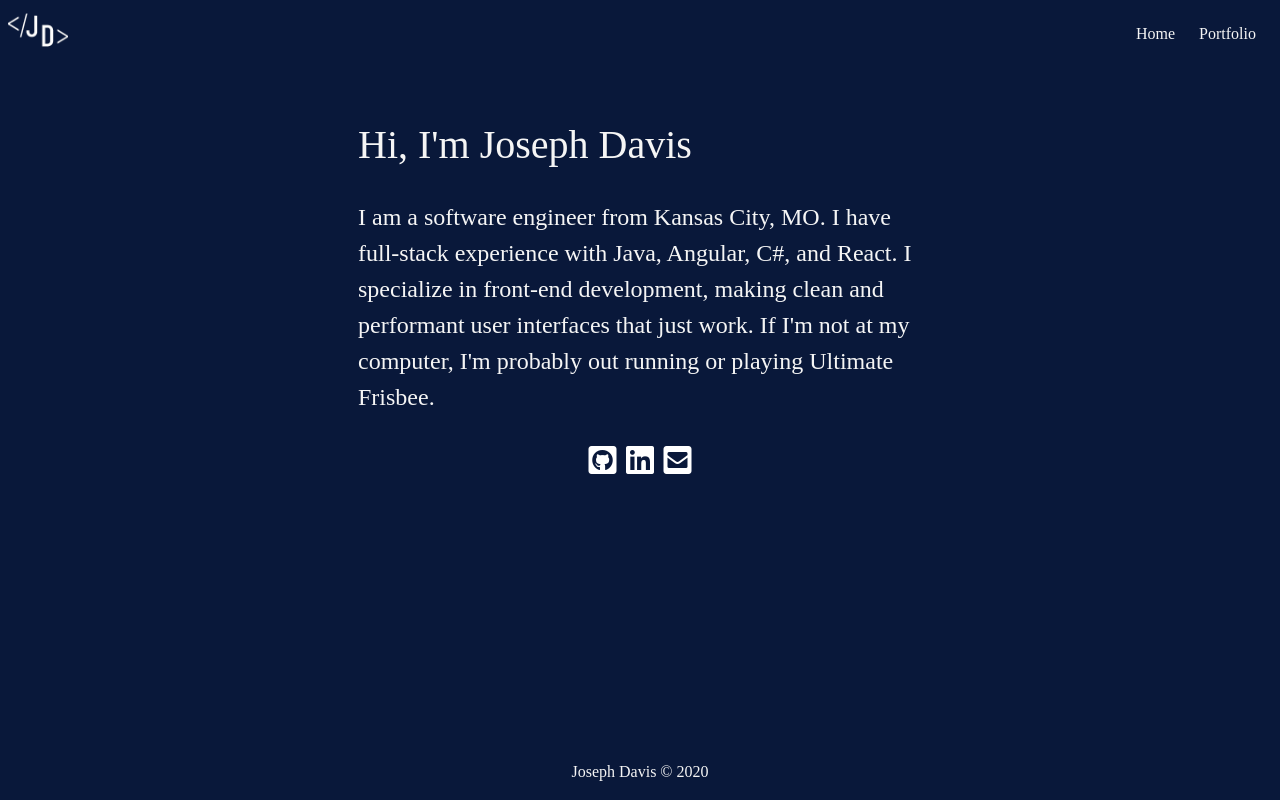
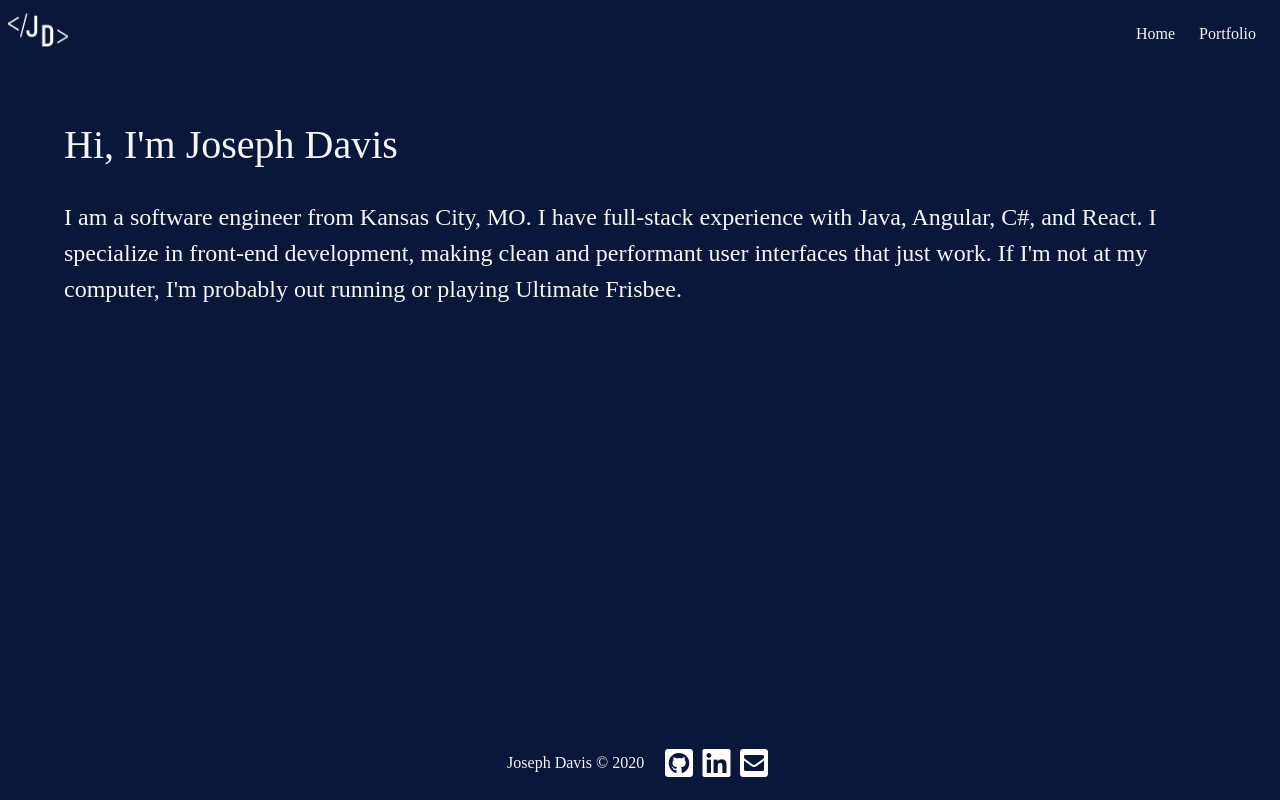
Before and after one commit to Nerrdii/josephndavis.com, a Gatsby site: page / in a window 1280 px wide. Built offline with nearby package versions, Linux system fonts and the light colour scheme; Gatsby itself is replaced by a stand-in of ours.

Commit message:
Update layout

```diff
--- a/src/components/footer.js
+++ b/src/components/footer.js
@@ -1,9 +1,31 @@
 import React from 'react';
+import socialLinks from '../config/social';
 
 const Footer = () => (
   <footer className="footer has-background-dark">
-    <div className="content has-text-centered has-text-light">
-      <p>Joseph Davis &copy; {new Date().getFullYear()}</p>
+    <div
+      className="content has-text-centered has-text-light is-flex"
+      style={{
+        justifyContent: 'center',
+        alignItems: 'center'
+      }}
+    >
+      <span>Joseph Davis &copy; {new Date().getFullYear()}</span>
+      <div className="icons">
+        <a href={socialLinks.github} target="_blank" rel="noopener noreferrer">
+          <i className="fab fa-github-square fa-2x" />
+        </a>
+        <a
+          href={socialLinks.linkedin}
+          target="_blank"
+          rel="noopener noreferrer"
+        >
+          <i className="fab fa-linkedin fa-2x" />
+        </a>
+        <a href={socialLinks.email}>
+          <i className="fas fa-envelope-square fa-2x" />
+        </a>
+      </div>
     </div>
   </footer>
 );
--- a/src/pages/index.js
+++ b/src/pages/index.js
@@ -1,46 +1,20 @@
 import React from 'react';
 
 import Layout from '../components/layout';
-import socialLinks from '../config/social';
 
 const IndexPage = () => (
   <Layout>
     <section className="section has-text-light">
       <div className="container">
-        <div className="columns is-centered">
-          <div className="column is-half">
         <h1 className="is-size-2">Hi, I'm Joseph Davis</h1>
         <br />
         <p className="is-size-4">
           I am a software engineer from Kansas City, MO. I have full-stack
           experience with Java, Angular, C#, and React. I specialize in
           front-end development, making clean and performant user interfaces
-              that just work. If I'm not at my computer, I'm probably out
-              running or playing Ultimate Frisbee.
+          that just work. If I'm not at my computer, I'm probably out running or
+          playing Ultimate Frisbee.
         </p>
-          </div>
-        </div>
-        <div className="columns is-centered">
-          <div className="column is-half">
-            <div className="icons">
-              <a
-                href={socialLinks.github}
-                target="_blank"
-                rel="noopener noreferrer">
-                <i className="fab fa-github-square fa-2x" />
-              </a>
-              <a
-                href={socialLinks.linkedin}
-                target="_blank"
-                rel="noopener noreferrer">
-                <i className="fab fa-linkedin fa-2x" />
-              </a>
-              <a href={socialLinks.email}>
-                <i className="fas fa-envelope-square fa-2x" />
-              </a>
-            </div>
-          </div>
-        </div>
       </div>
     </section>
   </Layout>
--- a/src/styles/index.scss
+++ b/src/styles/index.scss
@@ -62,15 +62,14 @@ header {
 
 main {
   grid-area: main;
+}
 
-  .icons {
-    display: flex;
-    justify-content: center;
+.icons {
+  margin-left: 1rem;
 
-    i {
-      padding: 0.3rem;
-      color: white;
-    }
+  i {
+    padding: 0.3rem;
+    color: white;
   }
 }
 
```
Lines whose indentation alone changed are shown as unchanged.
